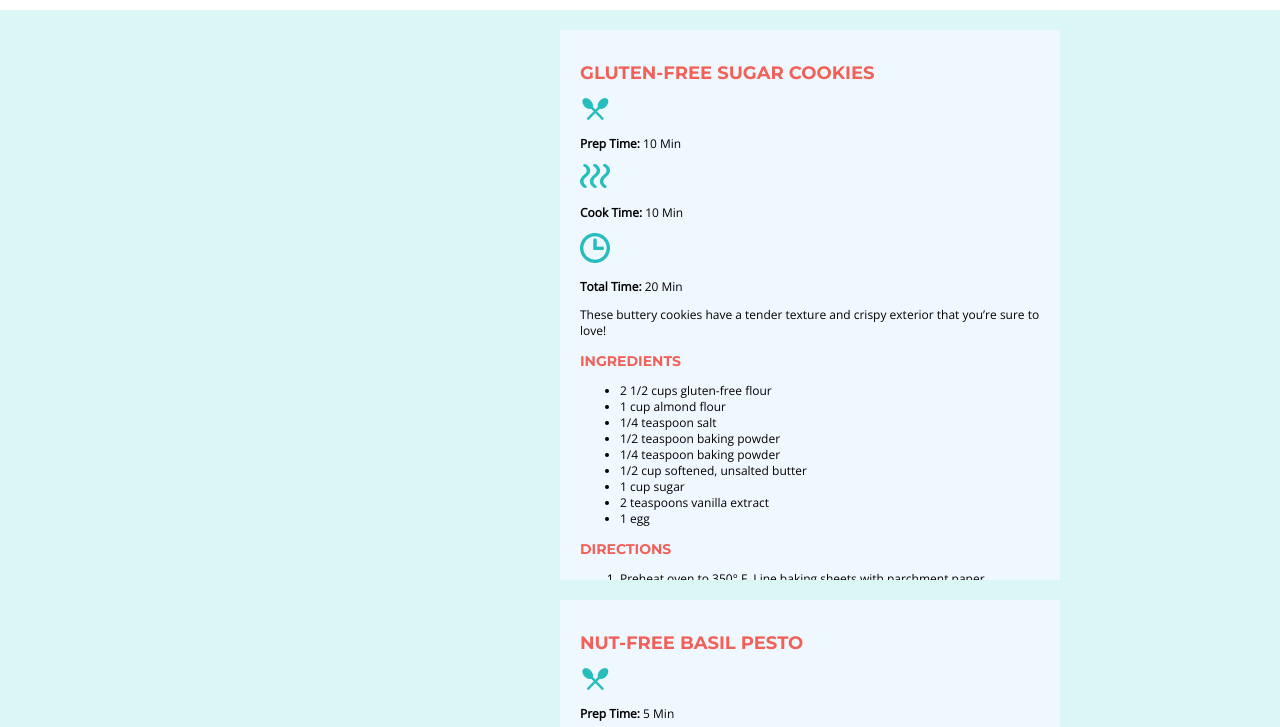
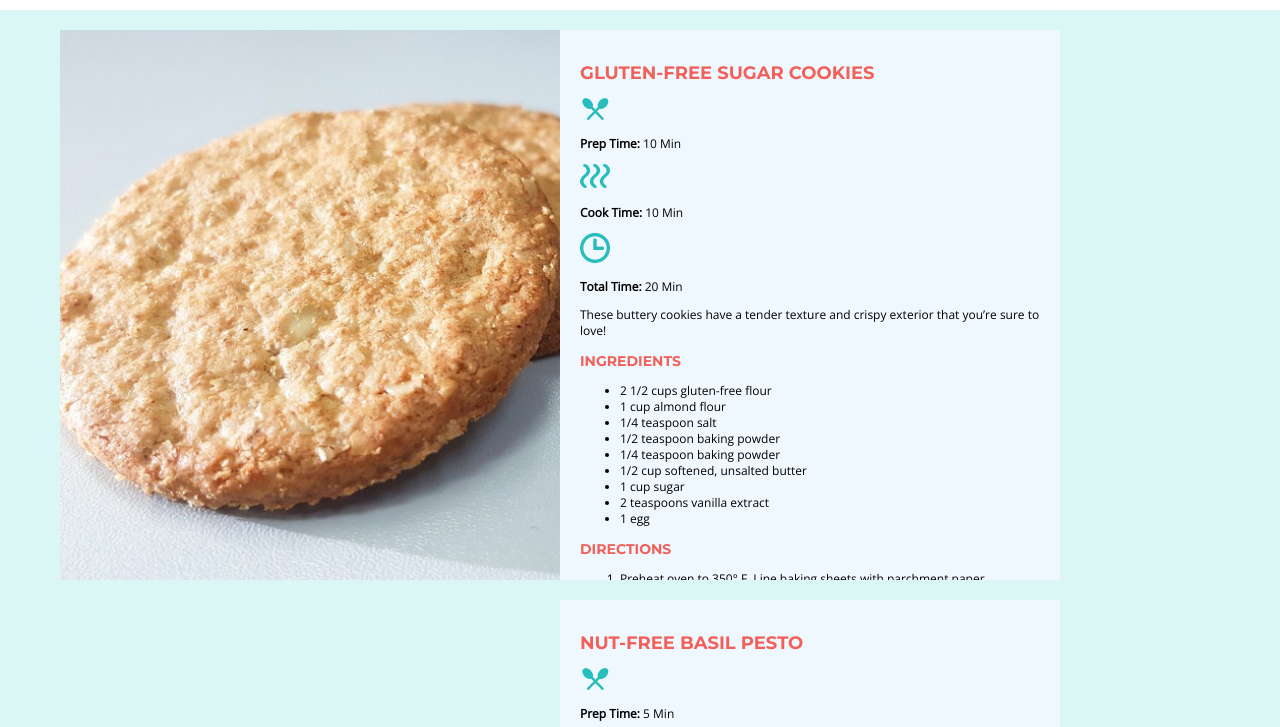
Before and after one commit to jonelle-noelani/recipe-card-styling, a plain HTML site: page index.html in a window 1280 px wide. Shown: the part 73-800 px from the top of the page. Drawn offline with nearby package versions, Linux system fonts and the light colour scheme.

Commit message:
added cookies background image

```diff
--- a/css/style.css
+++ b/css/style.css
@@ -51,3 +51,9 @@ main {
   width: 500px;
   height: 550px;
 }
+
+#cookies .image {
+  /* background-color: greenyellow; */
+  background-image: url("../img/gluten-free-sugar-cookies.jpg");
+  background-size: cover;
+}
```
